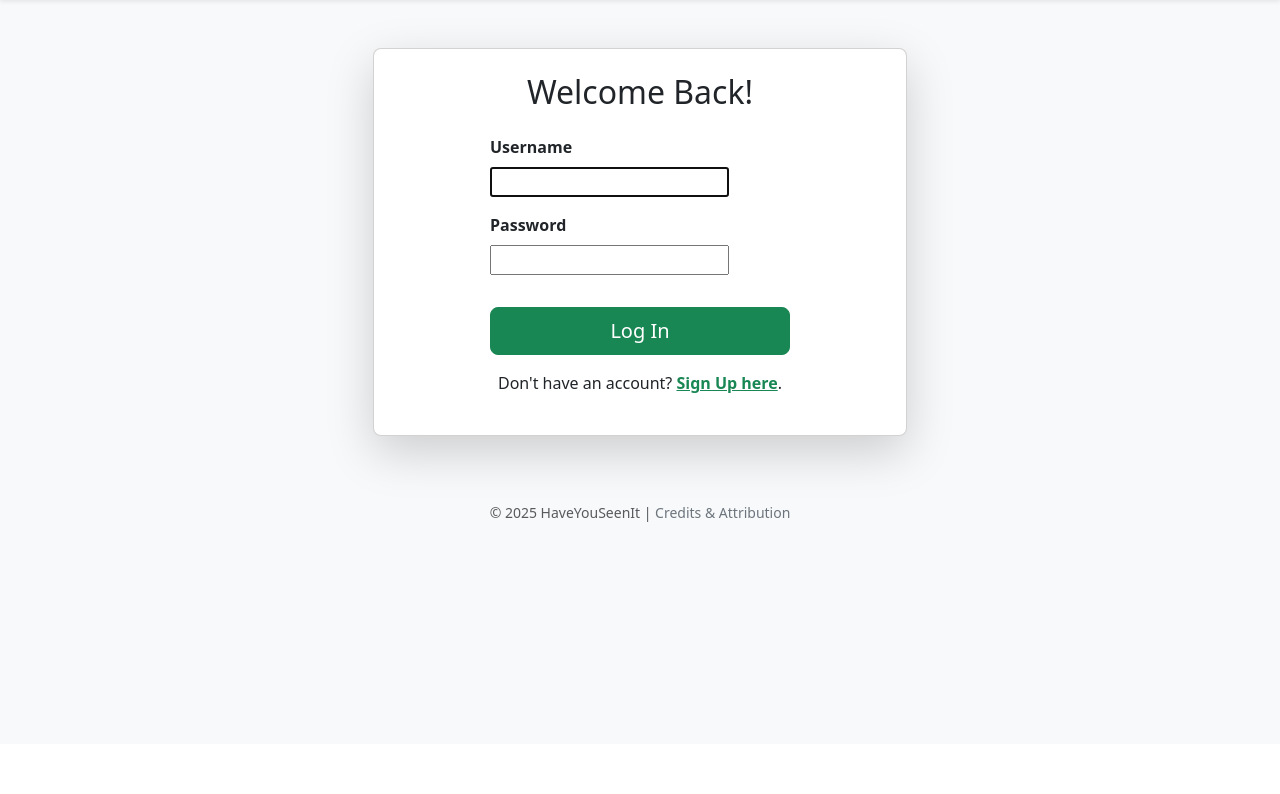
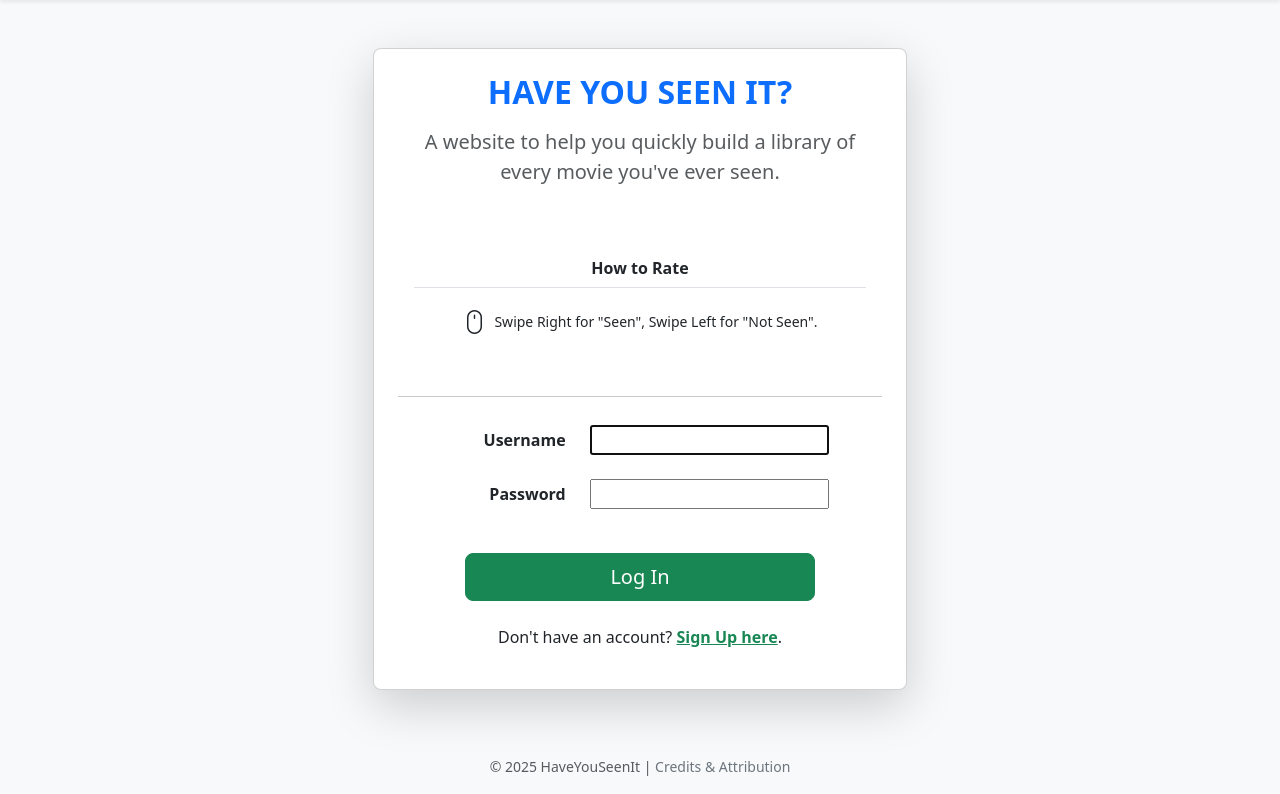
Before and after one commit to swiss1939/haveyouseenit, a Django app: page /accounts/login/ in a window 1280 px wide. Shown: the part 56-850 px from the top of the page. Before the commit the page ends 578 px from the top, so only its background shows below. Run offline with Django 4.2, Linux system fonts and the light colour scheme; some libraries are stand-ins or nearby versions.

Commit message:
login/signup form browser error fix.  also added site description and tutorial on those pages.

```diff
--- a/tracker/templates/registration/login.html
+++ b/tracker/templates/registration/login.html
@@ -3,31 +3,75 @@
 {% block content %}
 <div class="container my-5">
     <div class="row justify-content-center">
-        <div class="col-md-6">
+        <div class="col-md-7 col-lg-6">
             <div class="card shadow-lg p-4 rounded-3">
-                <h2 class="card-title text-center text-dark mb-4">Welcome Back!</h2>
 
-                <form method="post" class="d-flex flex-column align-items-center">
-                    {% csrf_token %}
+                <!-- STYLED INTRO SECTION (Unchanged) -->
+                <div class="text-center mb-4">
+                    <h2 class="fw-bolder text-primary text-uppercase">HAVE YOU SEEN IT?</h2>
+                    <p class="lead text-muted px-3 mt-3">
+                        A website to help you quickly build a library of every movie you've ever seen.
+                    </p>
+                </div>
+                <div class="text-center small p-3 my-3">
+                    <h6 class="fw-bold mb-3 border-bottom pb-2">How to Rate</h6>
+                    <div class="d-none d-md-flex justify-content-center align-items-center"><i class="bi bi-mouse fs-4 me-2"></i><span>Swipe Right for "Seen", Swipe Left for "Not Seen".</span></div>
+                    <div class="d-md-none d-flex justify-content-center align-items-center"><i class="bi bi-hand-index-thumb fs-4 me-2"></i><span>Tap the green side for "Seen", Tap the red side for "Not Seen".</span></div>
+                </div>
+                <hr class="my-4">
 
-                    {% for field in form %}
-                        <div class="mb-3" style="width: 80%; max-width: 300px;">
-                            <label for="{{ field.id_for_label }}" class="form-label fw-bold">{{ field.label }}</label>
-                            {{ field }}
-                            {% for error in field.errors %}
-                                <div class="alert alert-danger p-1 mt-1 small">{{ error }}</div>
-                            {% endfor %}
+                <!-- *** NEW, CORRECTLY CENTERED TWO-COLUMN FORM *** -->
+                <div class="d-flex justify-content-center">
+                    <form id="login-form" method="post" style="width: 100%; max-width: 350px;">
+                        {% csrf_token %}
+
+                        <div class="row mb-3 align-items-center">
+                            <div class="col-4 text-end">
+                                <label for="{{ form.username.id_for_label }}" class="col-form-label fw-bold">{{ form.username.label }}</label>
+                            </div>
+                            <div class="col-8">
+                                {{ form.username }}
+                            </div>
                         </div>
-                    {% endfor %}
 
-                    <button type="submit" class="btn btn-success btn-lg mt-3" style="width: 80%; max-width: 300px;">Log In</button>
-                </form>
+                        <div class="row mb-4 align-items-center">
+                            <div class="col-4 text-end">
+                                <label for="{{ form.password.id_for_label }}" class="col-form-label fw-bold">{{ form.password.label }}</label>
+                            </div>
+                            <div class="col-8">
+                                {{ form.password }}
+                            </div>
+                        </div>
 
-                <p class="text-center mt-3">
+                        {% for error in form.non_field_errors %}
+                            <div class="alert alert-danger p-2 mt-1 small text-center">{{ error }}</div>
+                        {% endfor %}
+
+                        <div class="text-center">
+                            <button id="login-button" type="submit" class="btn btn-success btn-lg mt-3 w-100">Log In</button>
+                        </div>
+                    </form>
+                </div>
+
+                <p class="text-center mt-4">
                     Don't have an account? <a href="{% url 'signup' %}" class="text-success fw-bold">Sign Up here</a>.
                 </p>
             </div>
         </div>
     </div>
 </div>
+
+<script>
+document.addEventListener('DOMContentLoaded', function() {
+    const loginForm = document.getElementById('login-form');
+    const loginButton = document.getElementById('login-button');
+
+    if (loginForm && loginButton) {
+        loginForm.addEventListener('submit', function() {
+            loginButton.disabled = true;
+            loginButton.innerHTML = '<span class="spinner-border spinner-border-sm" role="status" aria-hidden="true"></span> Logging In...';
+        });
+    }
+});
+</script>
 {% endblock content %}
```
Also changed, not shown: tracker/templates/registration/signup.html (+44 -3 lines).
